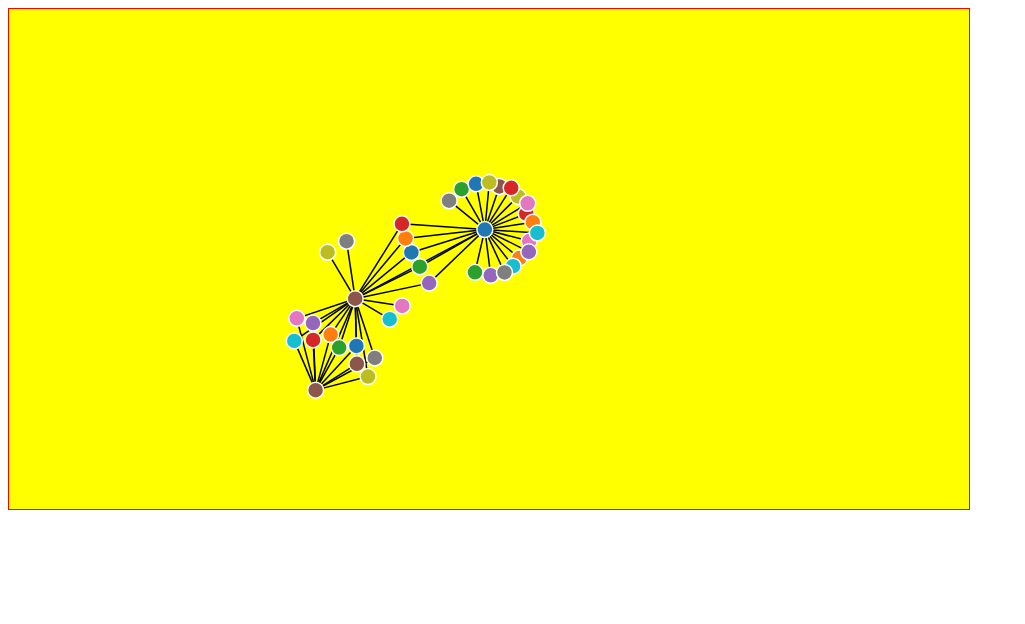
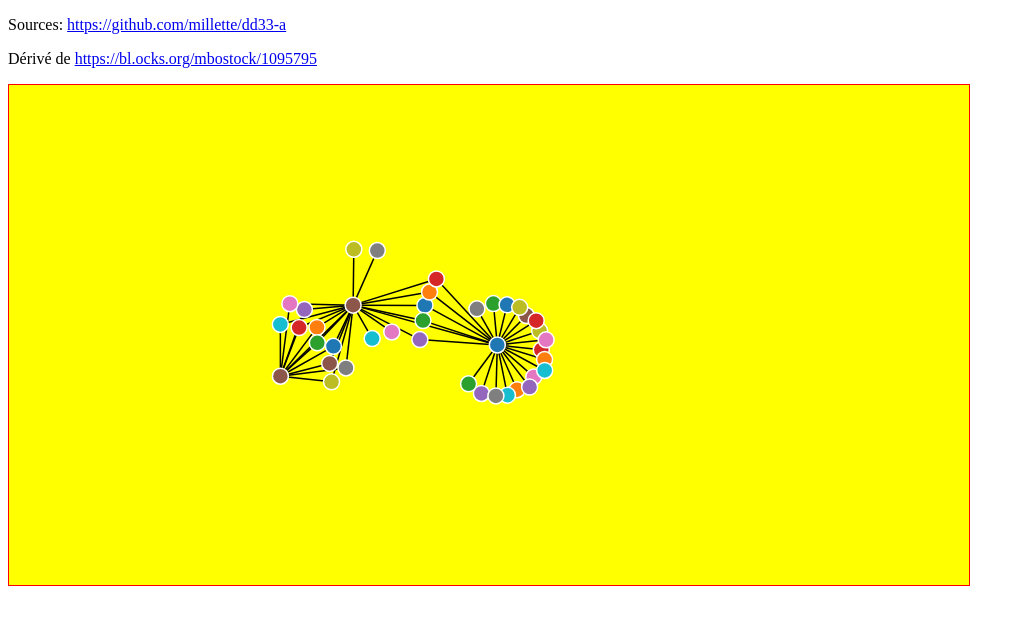
Before and after one commit to millette/dd33-b, a website built with Parcel: page index.html in a window 1280 px wide. Shown: the whole page, without its empty margins (0-1025 px from the left). Built offline with nearby package versions, Linux system fonts and the light colour scheme.

Commit message:
Add links to source and inspiration.

```diff
--- a/index.html
+++ b/index.html
@@ -32,6 +32,18 @@
     </style>
   </head>
   <body>
+    <p>
+      Sources:
+      <a href="https://github.com/millette/dd33-a"
+        >https://github.com/millette/dd33-a</a
+      >
+    </p>
+    <p>
+      Dérivé de
+      <a href="https://bl.ocks.org/mbostock/1095795"
+        >https://bl.ocks.org/mbostock/1095795</a
+      >
+    </p>
     <svg width="960" height="500"></svg>
     <script src="main.js"></script>
   </body>
```
